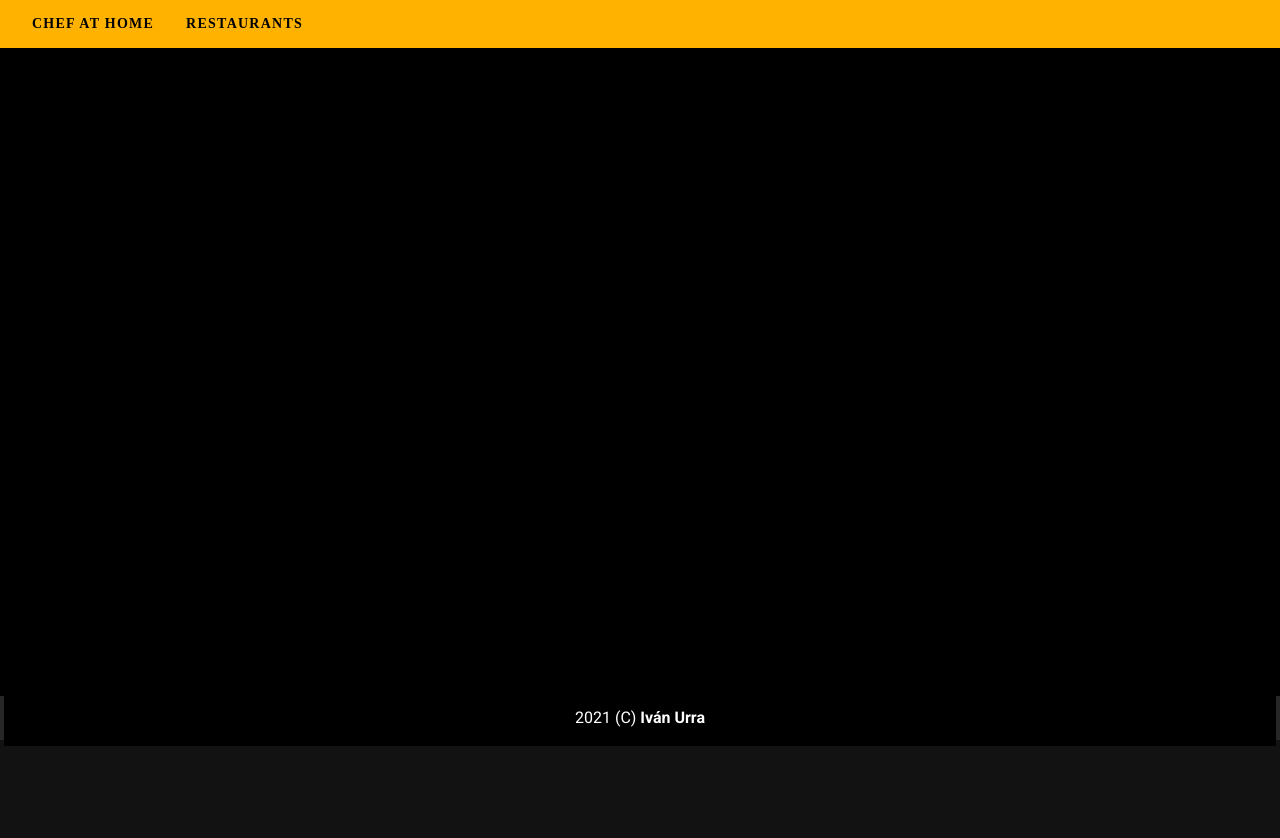
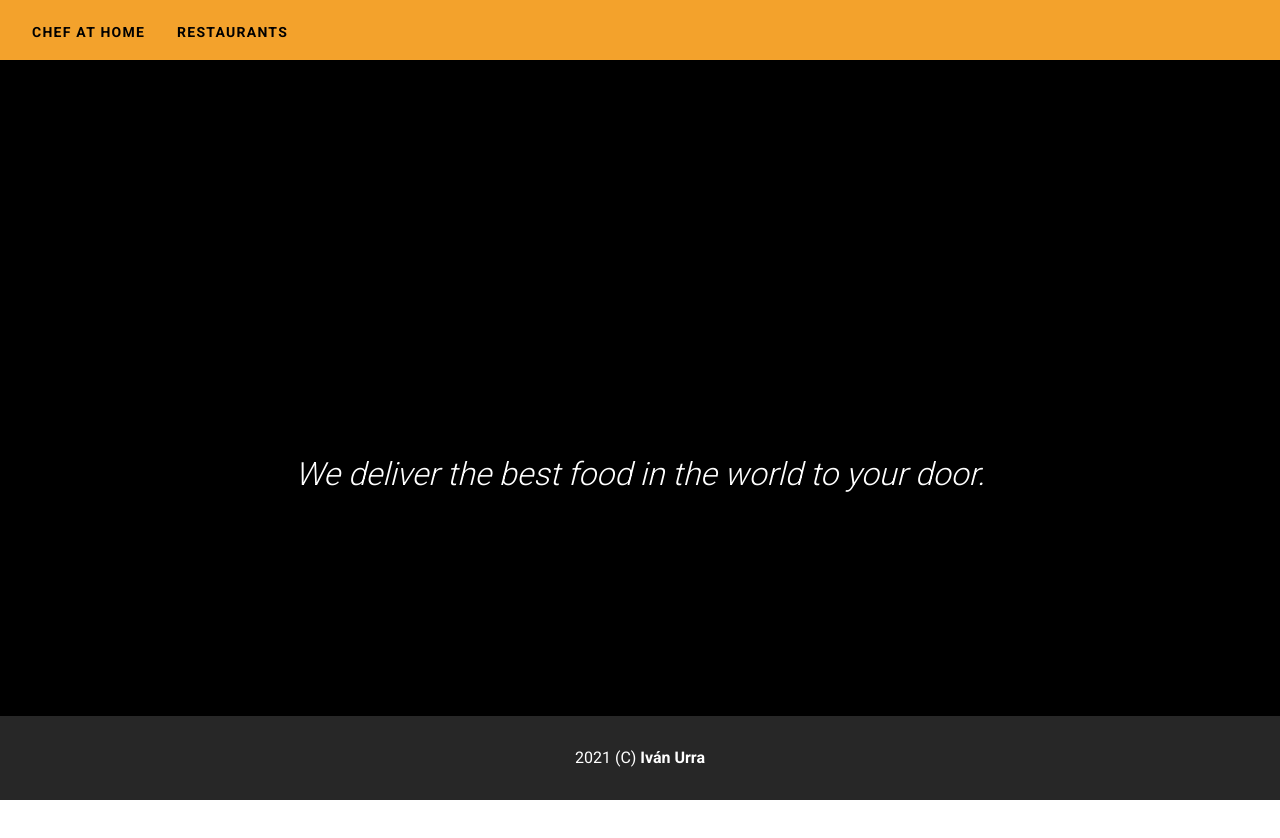
Before and after one commit to ivanurra/chefathome-frontend, a Nuxt app: page / in a window 1280 px wide. Shown: the top 838 px of the page. After the commit the page ends 800 px from the top, so only its background shows below. Built offline with nearby package versions, Linux system fonts and the light colour scheme.

Commit message:
home style

```diff
--- a/components/Footer.vue
+++ b/components/Footer.vue
@@ -1,16 +1,9 @@
 <template>
-  <v-app>
-    <v-footer dark>
-      <v-row
-        justify="center"
-      >
-        <v-col
-          class="black py-4 text-center white--text"
-          cols="12"
-        >
+    <v-footer dark :app="$vuetify.breakpoint.mdAndUp" :absolute="$vuetify.breakpoint.mdAndUp">
+      <v-container class="d-flex">
+        <v-col align="center">
           {{ new Date().getFullYear() }} (C)<strong> Iván Urra</strong>
         </v-col>
-      </v-row>
+      </v-container>
     </v-footer>
-  </v-app>
 </template>
--- a/components/Header.vue
+++ b/components/Header.vue
@@ -1,13 +1,6 @@
 <template>
-<div id="app">
-  <client-only>
-    <v-app-bar
-        style="background-color: #FFB300;"
-        dense
-    >
-        <v-tab><router-link tag="a" to="/" style="text-decoration: none; color: black;"><strong>CHEF AT HOME</strong></router-link></v-tab>
-        <v-tab><router-link tag="a" to="/restaurants" style="text-decoration: none; color: black;"><strong>Restaurants</strong></router-link></v-tab>
+    <v-app-bar style="background-color: rgb(243, 162, 44);" max-height="60px">
+          <v-tab><router-link tag="a" to="/" style="text-decoration: none; color: black;"><strong>CHEF AT HOME</strong></router-link></v-tab>
+          <v-tab><router-link tag="a" to="/restaurants" style="text-decoration: none; color: black;"><strong>Restaurants</strong></router-link></v-tab>
     </v-app-bar>
-  </client-only>
-</div>
 </template>
--- /dev/null
+++ b/components/Home.vue
@@ -0,0 +1,16 @@
+<template>
+  <v-container
+  fluid
+  >
+    <v-col align="center" justify="center">
+      <v-img
+      src="chefathomegithub.png"
+      alt="Chef at home logo"
+      max-width="600"
+      max-height="600"
+      class="mt-10"
+      ></v-img>
+      <h1 class="font-italic font-weight-light">We deliver the best food in the world to your door.</h1>
+    </v-col>
+  </v-container>
+</template>
--- a/layouts/default.vue
+++ b/layouts/default.vue
@@ -1,9 +1,11 @@
 <template>
-  <div>
+  <v-app>
     <Header />
-        <Nuxt />
+    <v-main>
+      <Nuxt />
+    </v-main>
     <Footer />
-  </div>
+  </v-app>
 </template>
 
 <script>
@@ -16,3 +18,9 @@ export default {
   }
 }
 </script>
+
+<style scoped>
+*{
+  background-color: black;
+}
+</style>
--- a/pages/index.vue
+++ b/pages/index.vue
@@ -1,18 +1,8 @@
 <template>
-  <v-container fluid>
-    <v-col align="center" justify="center">
-      <v-img
-      src="chefathomelogo.png"
-      alt="Chef at home logo"
-      max-width="600"
-      max-height="600"
-      ></v-img>
-    </v-col>
-  </v-container>
+  <home />
 </template>
 
-<style scoped>
-* {
-  background-color: black;
+<script>
+export default {
 }
-</style>
+</script>
--- /dev/null
+++ b/pages/restaurants.vue
@@ -0,0 +1,3 @@
+<template>
+    <h1>Restaurants</h1>
+</template>
```
